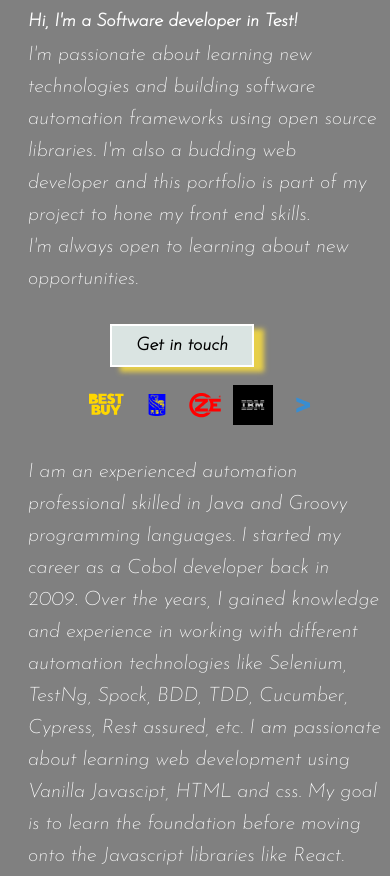
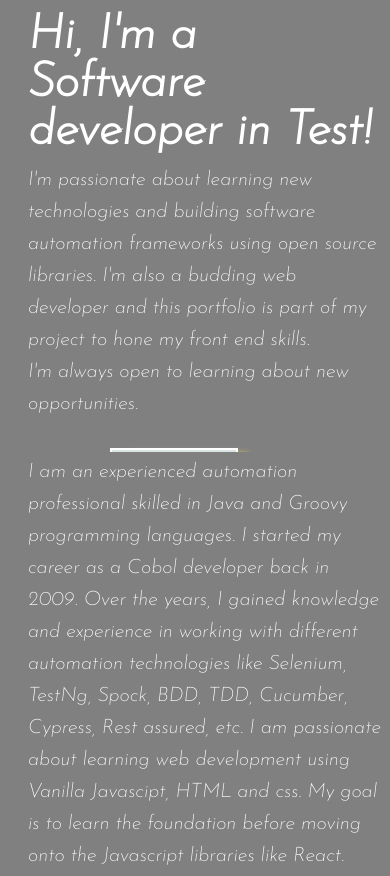
Before and after one commit to punesing01/portfolio, a PHP site: page / in a window 390 px wide. Shown: the part 80-956 px from the top of the page. Run offline with PHP 8.4, Linux system fonts and the light colour scheme.

Commit message:
fixed mobile view

```diff
--- a/about.css
+++ b/about.css
@@ -54,6 +54,9 @@
         color: white;
     }
 
+    .about_me__svg{
+        display: none;
+    }
 
     /*.about_me__svg > svg:nth-of-type(1) {
         position: absolute;
--- a/main.css
+++ b/main.css
@@ -189,7 +189,7 @@ body{
 
     .main_intro__header{
         display: block;
-        font-size: large;
+        font-size: xxx-large;
     }
 
     .main_intro__content p{
@@ -199,6 +199,11 @@ body{
         width: 100%;
         font-size: 20px;
     }
+
+    .main_intro__selfie_container{
+        padding: 0 !important;
+    }
+
     .main_intro__selfie{
         display: inline-block;
         position: fixed;
@@ -279,7 +284,7 @@ body{
     vertical-align: middle;
     background: rgb(218, 228, 226);
     font-family: 'Josefin Sans', sans-serif;
-    font-size: large;
+    /*font-size: large;*/
 }
 
 .main_intro__button:hover,
```
